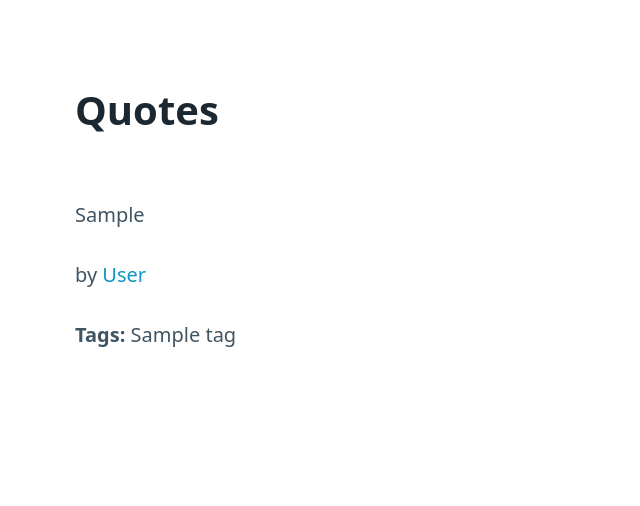
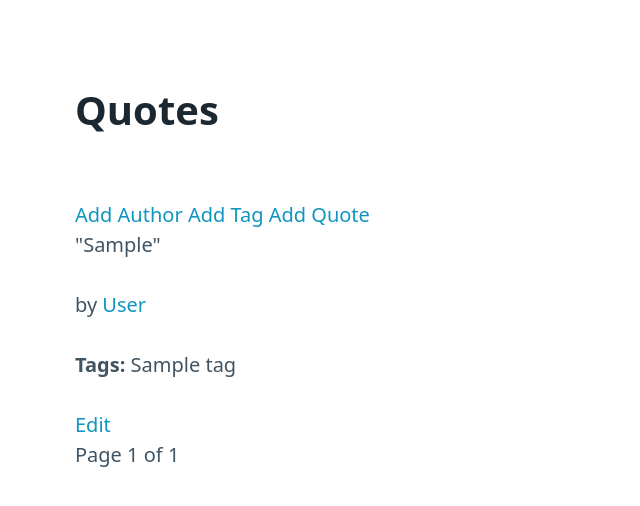
Before and after one commit to alex-nuclearboy/goit-python-web-hw10, a Django app: page /quotesapp/ in a window 1280 px wide. Shown: the top 506 px of the page, without its empty margins (0-640 px from the left). Run offline with Django 5.2, Linux system fonts and the light colour scheme; tables that the repository leaves empty hold one stand-in row (values such as "Sample post").

Commit message:
Update the main page

```diff
--- a/quotes_project/quotesapp/templates/index.html
+++ b/quotes_project/quotesapp/templates/index.html
@@ -1,12 +1,35 @@
 {% extends 'base.html' %}
 
 {% block content %}
-<h1>Quotes</h1>
-{% for quote in quotes %}
-    <p>{{ quote.quote }}</p>
-    <p>by  <a href="{% url 'quotesapp:author_detail' author_id=quote.author.id %}" target="_self">{{ quote.author }}</a></p>
-    <p><b>Tags:</b>{% for tag in quote.tags.all %}
-        <span class="tag">{{ tag.name }}</span>
-    {% endfor %}</p>
-{% endfor %}
+<div class="container">
+    <h1>Quotes</h1>
+    <div class="actions">
+        <a href="{% url 'quotesapp:add_author' %}" class="btn btn-primary">Add Author</a>
+        <a href="{% url 'quotesapp:add_tag' %}" class="btn btn-primary">Add Tag</a>
+        <a href="{% url 'quotesapp:add_quote' %}" class="btn btn-primary">Add Quote</a>
+    </div>
+    {% for quote in quotes %}
+        <div class="quote">
+            <p>"{{ quote.quote }}"</p>
+            <p>by <a href="{% url 'quotesapp:author_detail' author_id=quote.author.id %}">{{ quote.author.fullname }}</a></p>
+            <p><b>Tags:</b> {% for tag in quote.tags.all %}
+                <span class="tag">{{ tag.name }}</span>{% endfor %}
+            </p>
+            <a href="{% url 'quotesapp:edit_quote' quote_id=quote.id %}" class="btn btn-secondary">Edit</a>
+        </div>
+    {% endfor %}
+    <div class="pagination">
+        {% if quotes.has_previous %}
+            <a href="?page=1" class="btn btn-outline">First</a>
+            <a href="?page={{ quotes.previous_page_number }}" class="btn btn-outline">Previous</a>
+        {% endif %}
+
+        <span class="current-page">Page {{ quotes.number }} of {{ quotes.paginator.num_pages }}</span>
+
+        {% if quotes.has_next %}
+            <a href="?page={{ quotes.next_page_number }}" class="btn btn-outline">Next</a>
+            <a href="?page={{ quotes.paginator.num_pages }}" class="btn btn-outline">Last</a>
+        {% endif %}
+    </div>
+</div>
 {% endblock %}
```
